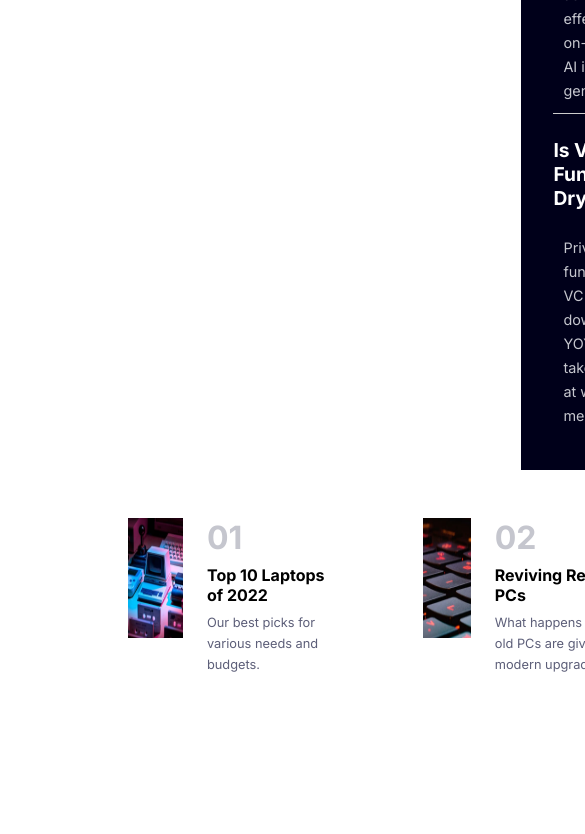
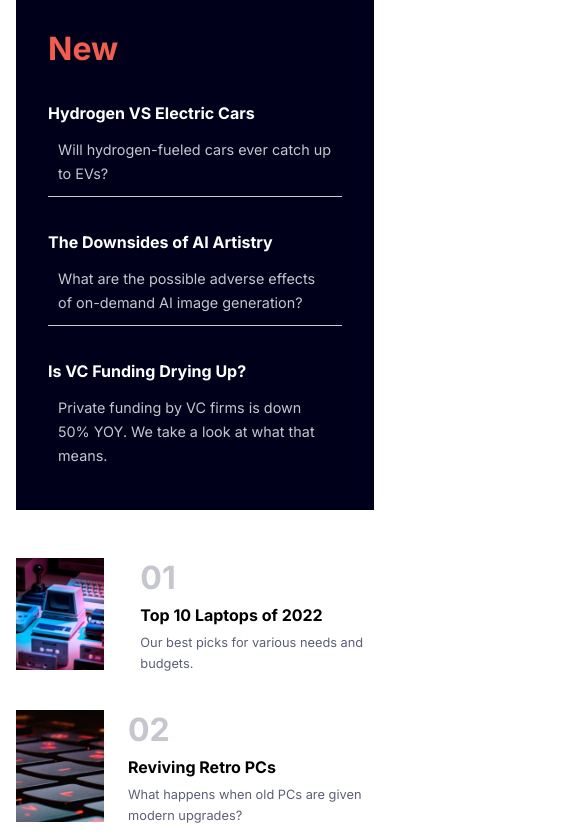
Before and after one commit to levanl/news-homepage, a plain HTML site: page index.html in a window 390 px wide. Shown: the part 727-1561 px from the top of the page, 585 px wide, since content can reach past the window. Before the commit the page ends 1530 px from the top, so only its background shows below. Drawn offline with Linux system fonts and the light colour scheme.

Commit message:
mobile-responsive

```diff
--- a/index.html
+++ b/index.html
@@ -36,6 +36,9 @@
           </div>
           <div class="nav-tags">
             Categories
+          </div>
+          <div class="phone-nav-tag">
+            <svg width="40" height="17" xmlns="http://www.w3.org/2000/svg"><g fill="#00001A" fill-rule="evenodd"><path d="M0 0h40v3H0zM0 7h40v3H0zM0 14h40v3H0z"/><path d="M0 0h40v3H0z"/></g></svg>
           </div>
       </div>
     </nav>
--- a/styles.css
+++ b/styles.css
@@ -196,8 +196,57 @@ body {
     font-size: .8rem;
 }
 
-@media (max-width: 767px) {
+.phone-nav-tag {
+    display: none;
+}
 
+@media (max-width: 1000px) {
+    .phone-nav-tag {
+        display: block;
+    }
+    .nav-tags {
+        display: none;
+    }
+    .main-content {
+        display: flex;
+        flex-direction: column;
+        gap: 4rem;
+    }
+    .article {
+        flex-direction: column;
+        gap: 1rem;
+    }
+    .article-info {
+        gap: 2rem;
+    }
+    .news-article {
+        font-size: 2rem;
+    }
+    .news-content {
+        margin-top: 2.2rem;
+    }
+    .h2-line {
+        margin-top: .3rem;
+    }
+    .news-content > span {
+        font-size: 1rem;
+    }
+    body {
+        min-height: 100vh;
+        font-family: 'Inter', sans-serif;
+        /* display: grid;
+        place-items: center; */
+        margin: 1rem;
+    }
+    .more-info {
+        flex-direction: column;
+        gap: 2rem;
+    }
+    .info-img img {
+        width: 5.5rem;
+        height: 7rem;
+        display: block;
+    }
 }
 
 @keyframes colorChange {
```
